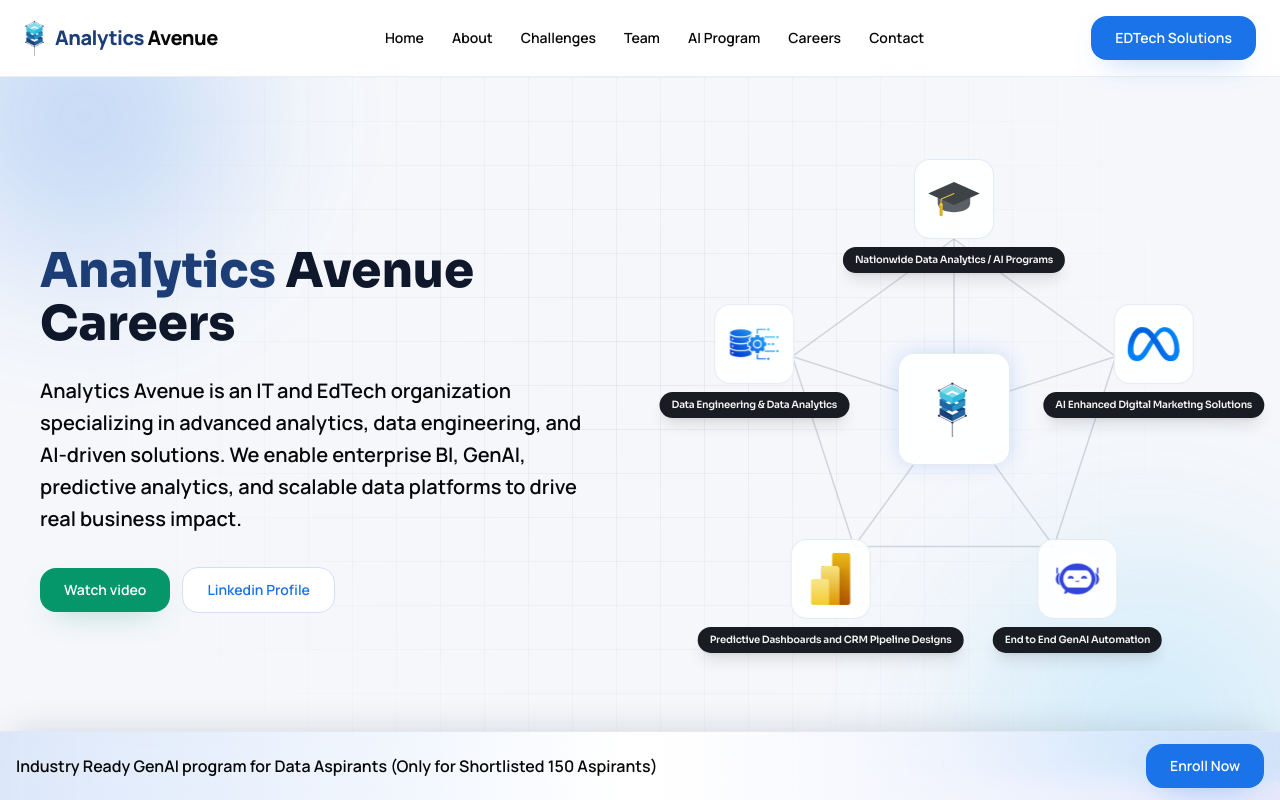
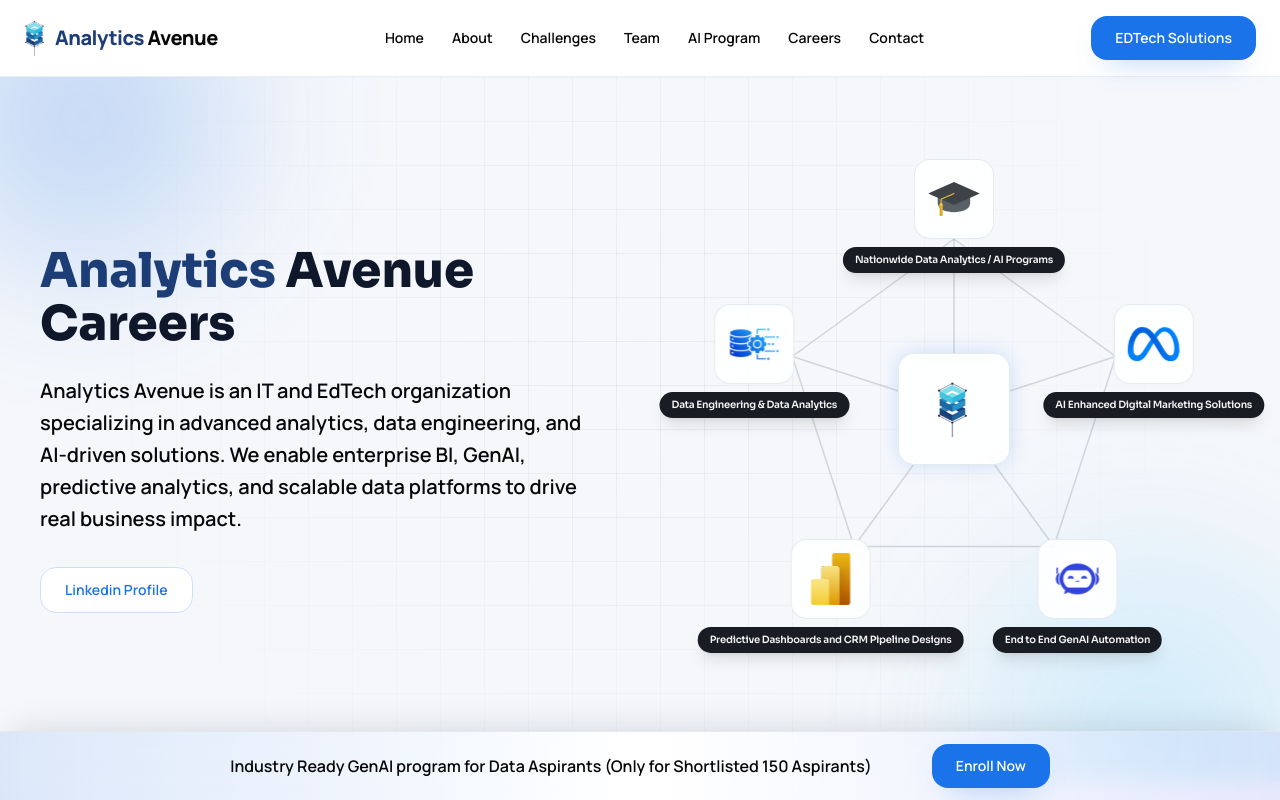
Before and after one commit to AARD-IT/analytics-avenue-website, a Next.js app: page /careers in a window 1280 px wide. Shown: the top 800 px of the page. Built offline with nearby package versions, Linux system fonts and the light colour scheme.

Commit message:
feat: fixed the form and removed the watch video button in careers page, works

```diff
--- a/src/app/careers/components/careers-application-form.tsx
+++ b/src/app/careers/components/careers-application-form.tsx
@@ -357,11 +357,10 @@
           />
         </label>
         <label className="block text-sm font-medium text-slate-700">
-          Some work samples link <span className="text-red-600">*</span>
+          Some work samples link
           <input
             name="workSamples"
             type="url"
-            required
             placeholder="https://"
             className="mt-1.5 w-full rounded-xl border border-slate-200 bg-white px-3 py-2.5 text-slate-900 outline-none focus:border-[var(--aa-primary)] focus:ring-2 focus:ring-[var(--aa-primary)]/25"
           />
--- a/src/app/careers/components/careers-hero.tsx
+++ b/src/app/careers/components/careers-hero.tsx
@@ -22,14 +22,7 @@
               platforms to drive real business impact.
             </p>
             <div className="mt-6 flex min-w-0 flex-col items-stretch gap-3">
-              <a
-                href={CAREERS_YOUTUBE_URL}
-                target="_blank"
-                rel="noopener noreferrer"
-                className="aa-btn-accent w-full whitespace-nowrap px-4 py-2.5 text-sm"
-              >
-                Watch video
-              </a>
+
               <a
                 href={CAREERS_LINKEDIN_URL}
                 target="_blank"
@@ -59,14 +52,6 @@
             </div>
             <div className="mt-8 flex min-w-0 flex-col items-stretch gap-4 sm:flex-row sm:items-center sm:gap-3">
               <a
-                href={CAREERS_YOUTUBE_URL}
-                target="_blank"
-                rel="noopener noreferrer"
-                className="aa-btn-accent w-full whitespace-nowrap px-4 py-2.5 text-sm sm:w-auto"
-              >
-                Watch video
-              </a>
-              <a
                 href={CAREERS_LINKEDIN_URL}
                 target="_blank"
                 rel="noopener noreferrer"
--- a/src/app/careers/components/careers-promo-banner.tsx
+++ b/src/app/careers/components/careers-promo-banner.tsx
@@ -5,15 +5,16 @@
     <div
       role="region"
       aria-label="GenAI program enrollment"
-      className="fixed bottom-0 left-0 right-0 z-40 border-t border-slate-200/90 bg-gradient-to-r from-[#1A73E8]/12 via-white to-[#7F86FF]/12 shadow-[0_-10px_36px_-14px_rgba(15,23,42,0.18)] backdrop-blur-md"
-
+      className="fixed bottom-0 left-0 right-0 z-40 flex items-center justify-between border-t border-slate-200/90 bg-gradient-to-r from-[#1A73E8]/12 via-white to-[#7F86FF]/12 shadow-[0_-10px_36px_-14px_rgba(15,23,42,0.18)] backdrop-blur-md"
     >
-      <div className="aa-container flex flex-col items-center justify-between gap-3 px-4 py-3 text-center sm:flex-row sm:text-left">
+      <div className="aa-container flex flex-col items-center justify-center gap-4 px-4 py-3 text-center sm:flex-row sm:text-left sm:gap-15">
         <p className="max-w-3xl text-sm font-semibold leading-snug text-[#080808] sm:text-base">
           Industry Ready GenAI program for Data Aspirants (Only for Shortlisted 150 Aspirants)
         </p>
         <a
           href={ENROLL_URL}
+          target="_blank"
+          rel="noopener noreferrer"
           className="aa-btn-primary shrink-0 px-5 py-2 text-sm"
         >
           Enroll Now
```
